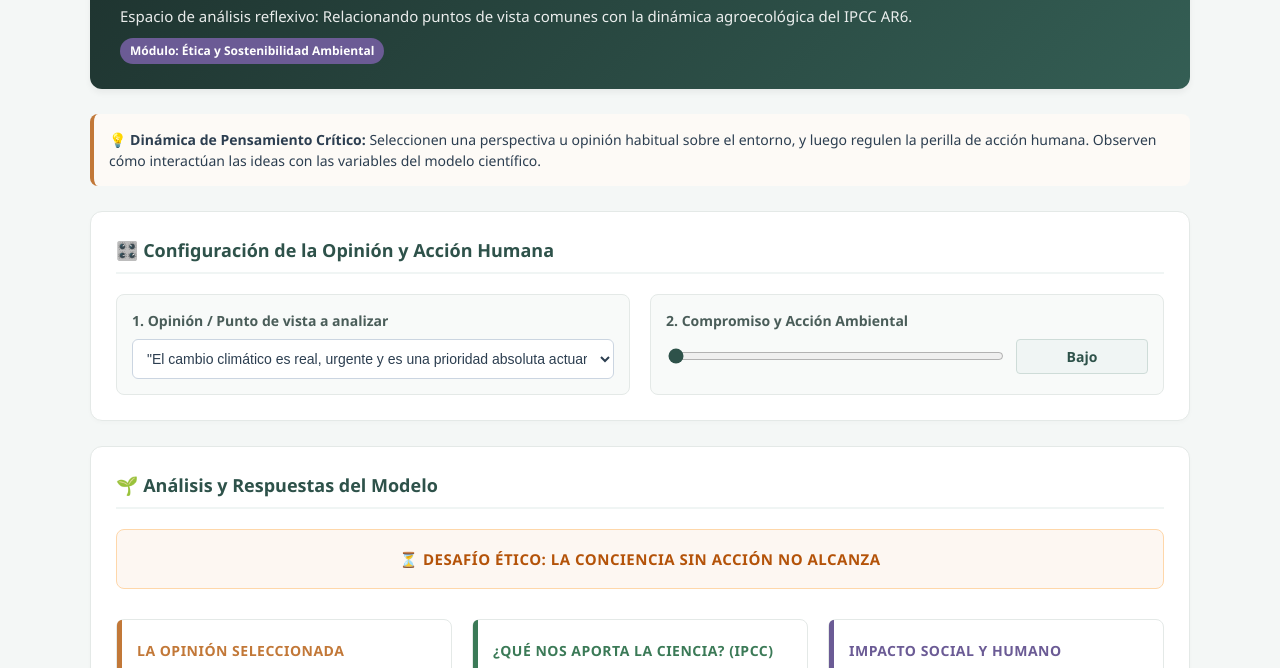
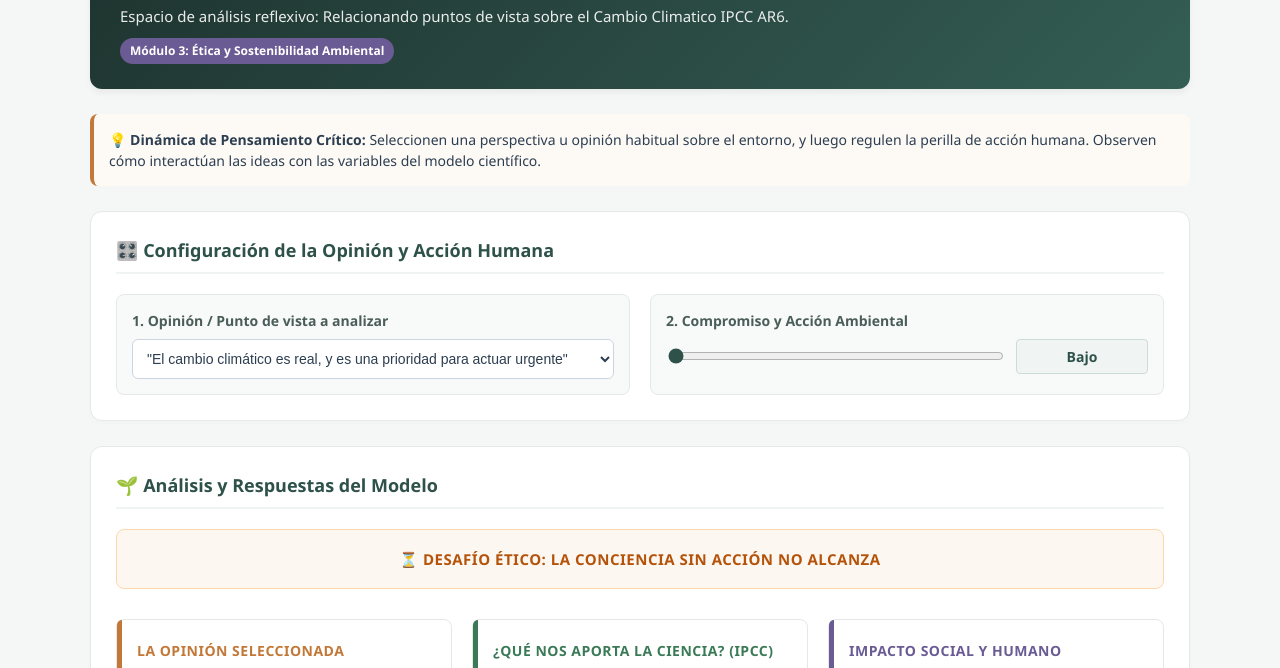
Before and after one commit to Adri0124/DEBATE-SOBRE-CAMBIO-CLIMATICO, a plain HTML site: page index.html in a window 1280 px wide. Shown: the part 81-749 px from the top of the page. Drawn offline with Linux system fonts and the light colour scheme.

Commit message:
Update index.html

```diff
--- a/index.html
+++ b/index.html
@@ -204,8 +204,8 @@
 <div class="container">
     <header>
         <h1>Simulador de Opiniones y Perspectivas Climáticas</h1>
-        <p>Espacio de análisis reflexivo: Relacionando puntos de vista comunes con la dinámica agroecológica del IPCC AR6.</p>
-        <span class="badge-ethics">Módulo: Ética y Sostenibilidad Ambiental</span>
+        <p>Espacio de análisis reflexivo: Relacionando puntos de vista sobre el Cambio Climatico IPCC AR6.</p>
+        <span class="badge-ethics">Módulo 3: Ética y Sostenibilidad Ambiental</span>
     </header>
 
     <div class="instruction-box">
@@ -218,11 +218,11 @@
             <div class="control-group">
                 <label for="mythSelect">1. Opinión / Punto de vista a analizar</label>
                 <select id="mythSelect" class="select-control" onchange="updateDebate()">
-                    <option value="concientizado">"El cambio climático es real, urgente y es una prioridad absoluta actuar ya"</option>
-                    <option value="ciclo">"El cambio climático es algo natural o un ciclo normal de la Tierra"</option>
+                    <option value="concientizado">"El cambio climático es real, y es una prioridad para actuar urgente"</option>
+                    <option value="ciclo">"El cambio climático es algo normal del ciclo de la Tierra"</option>
                     <option value="indiferencia">"A mí este tema no me afecta directamente en mi vida cotidiana ni en mis estudios"</option>
                     <option value="co2">"El CO2 es el alimento de las plantas; más emisiones podrían ayudar al rendimiento"</option>
-                    <option value="tecnologia">"La tecnología agrícola y el riego van a solucionar los problemas que aparezcan"</option>
+                    <option value="tecnologia">"La tecnología agrícola va a solucionar los problemas que aparezcan"</option>
                     <option value="derrotismo">"Los problemas globales son muy grandes y lo que hagamos individualmente no influye"</option>
                 </select>
             </div>
```
